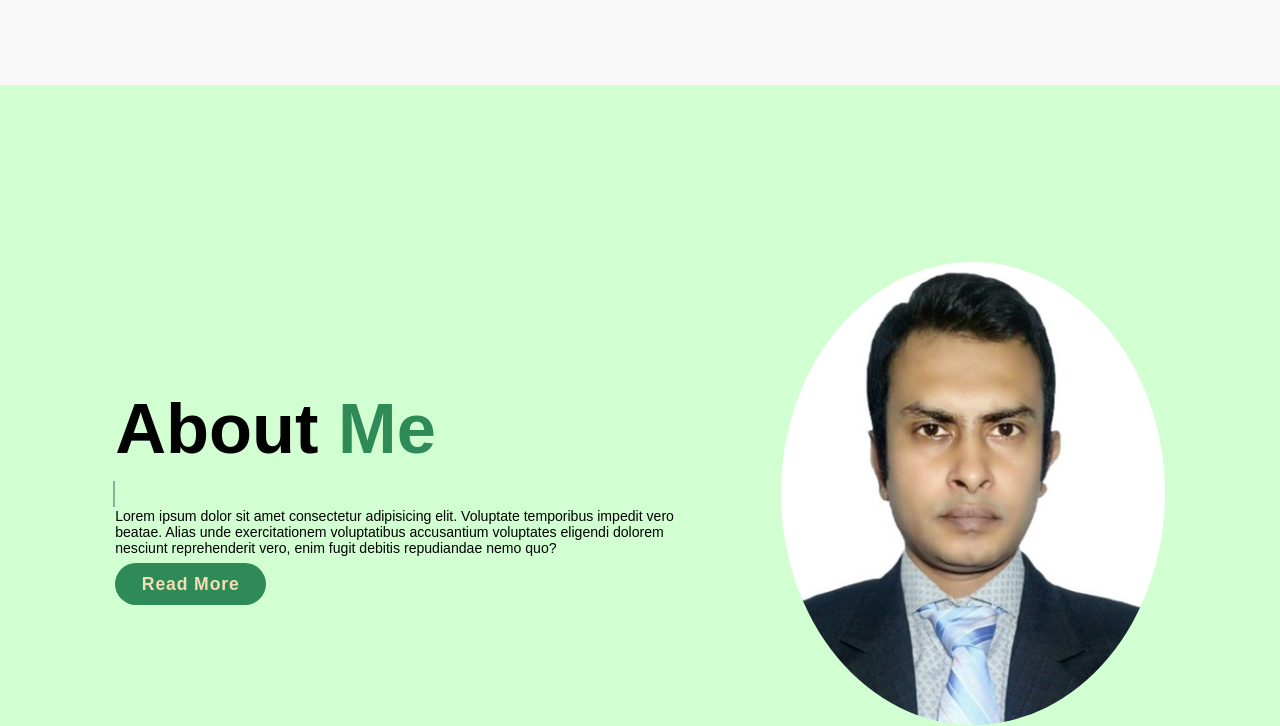
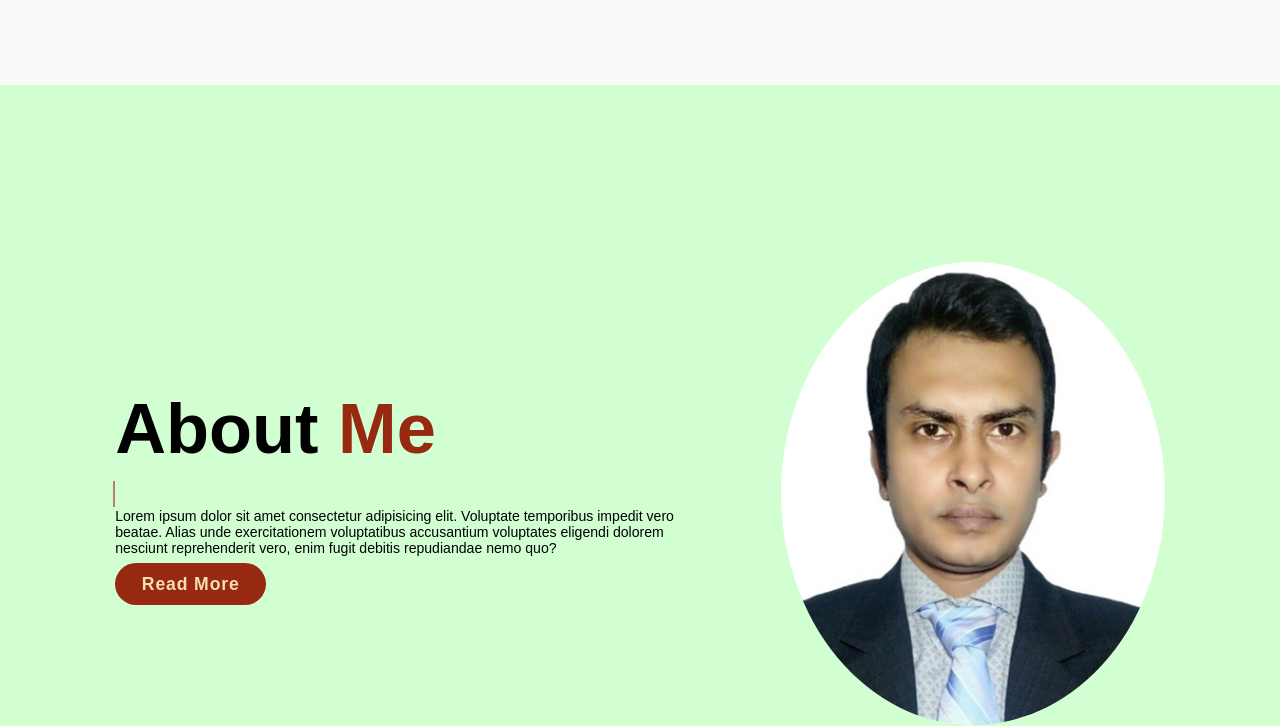
Before and after one commit to hmjony44/Protfolio, a plain HTML site: page index.html in a window 1280 px wide. Shown: the part 982-1708 px from the top of the page. Drawn offline with nearby package versions, Linux system fonts and the light colour scheme.

Commit message:
Update styles.css

```diff
--- a/styles.css
+++ b/styles.css
@@ -12,7 +12,7 @@
     --bg-color: #f9f9f9;
     --second-bg-color: #d2ffd1;
     --text-color: black;
-    --main-color: #2E8B57;
+    --main-color: #96290F;
  }
  html{
     font-size: 62.5%;
```
